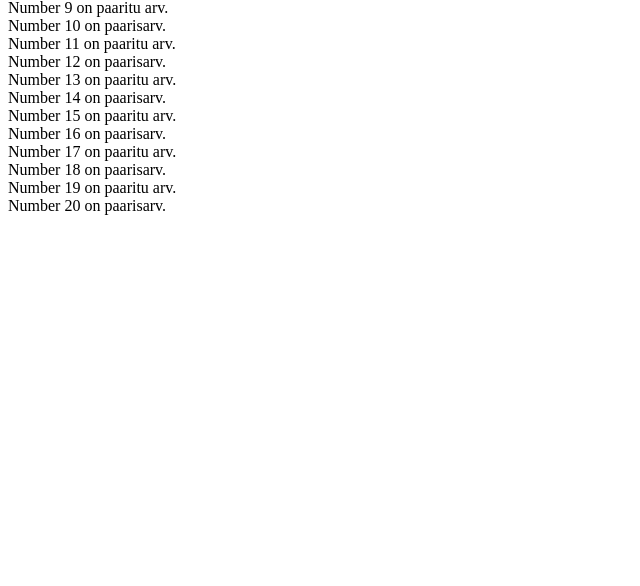
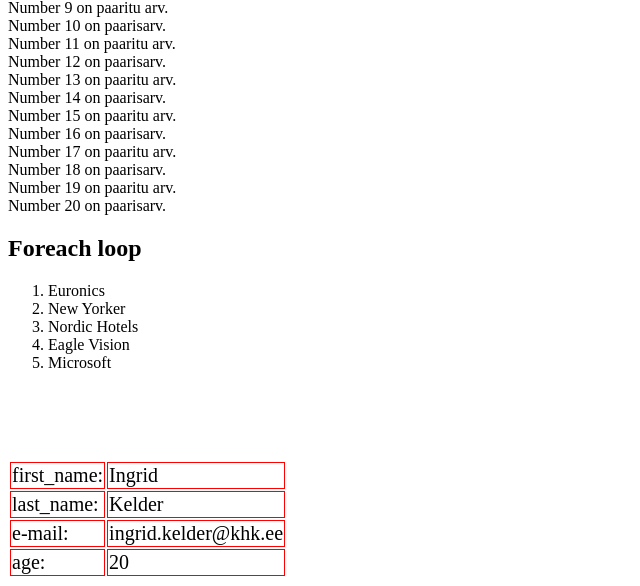
Before and after one commit to IKelder/harjutus-7, a PHP site: page / in a window 1280 px wide. Shown: the part 428-1014 px from the top of the page, without its empty margins (0-640 px from the left). Before the commit the page ends 643 px from the top, so only its background shows below. Run offline with PHP 8.4, Linux system fonts and the light colour scheme.

Commit message:
foreach loop

```diff
--- a/index.php
+++ b/index.php
@@ -3,6 +3,12 @@
 <head>
 <meta charset="UTF-8">
 <title>Harjutus 7</title>
+<style type="text/css">
+	.info > tbody > tr > td {
+		border: 1px solid red;
+		font-size: 20px;
+	}
+</style>
 </head>
 <body>
 <h2>While loop</h2>
@@ -52,5 +58,31 @@ for ($count=1; $count<=20; $count+= 1) {
 
 }
 ?>
+
+<h2>Foreach loop</h2>
+<ol>
+ <?php
+ 	$companies = array ("Euronics", "New Yorker", "Nordic Hotels", "Eagle Vision", "Microsoft");
+ 	foreach ($companies as $company) {
+ 		echo "<li>" . $company . "</li>";
+ 	}
+ ?>
+ </ol>
+
+
+<table class="info">
+ <?php
+    $contact = array(
+        "first_name" => "Ingrid",
+        "last_name" => "Kelder",
+        "e-mail" => "ingrid.kelder@khk.ee",
+        "age" => 20
+    );
+
+    foreach ($contact as $attribute => $value ) {
+        echo "<tr>" . "<td>{$attribute}:</td> <td>{$value}</td><br>" . "</tr>";
+    }
+?>
+</table>
 </body>
 </html>
```
